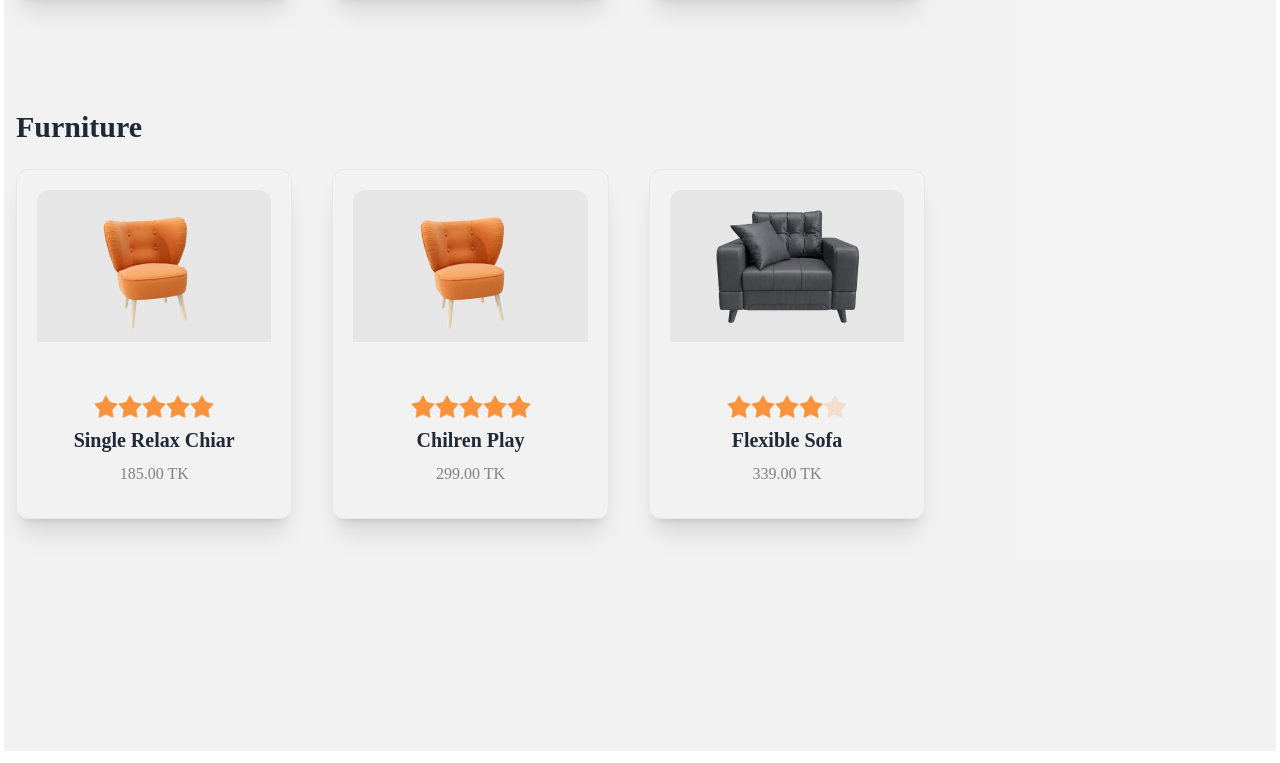
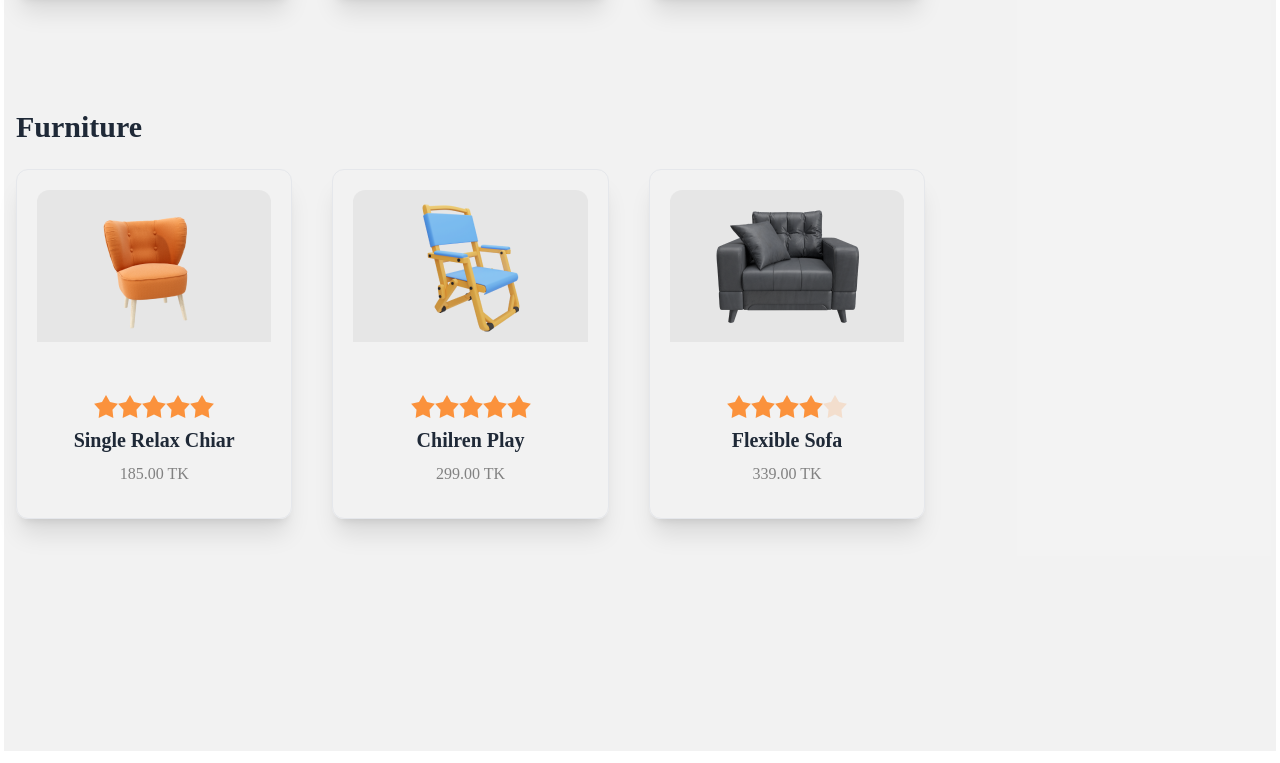
Before and after one commit to rupomhasan/Summer-Sale, a plain HTML site: page index.html in a window 1280 px wide. Shown: the part 1731-2494 px from the top of the page. Drawn offline with nearby package versions, Linux system fonts and the light colour scheme.

Commit message:
Assignment 5

```diff
--- a/index.html
+++ b/index.html
@@ -367,7 +367,7 @@
                 class="card border rounded-xl shadow-xl max-w-[340px] max-h-[350px]"
               >
                 <figure class="m-5 h-[200px] bg-[#1111110D]">
-                  <img src="/images/prod7.png" alt="" class="rounded" />
+                  <img src="/images/prod8.png" alt="" class="rounded" />
                 </figure>
                 <div class="card-body items-center text-center">
                   <div class="rating">
```
Also changed, not shown: 1 other file.
